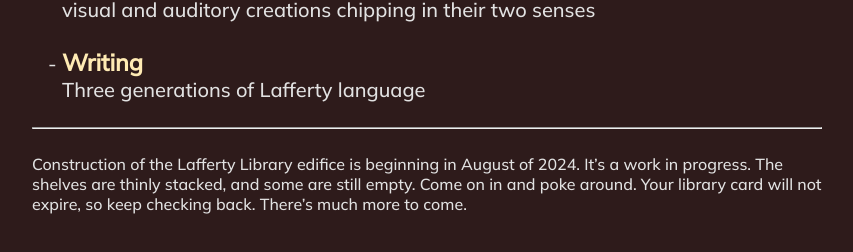
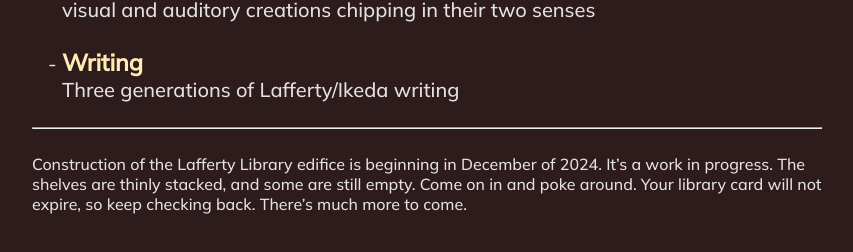
Before and after one commit to royalsaltmerchant/lafferty-library, a plain HTML site: page index.html in a window 1280 px wide. Shown: the part 418-670 px from the top of the page, without its empty margins (213-1066 px from the left). Drawn offline with Linux system fonts and the light colour scheme.

Commit message:
index text update

```diff
--- a/index.html
+++ b/index.html
@@ -66,14 +66,14 @@
         <br />
         <li>
           <h3><a href="/writing">Writing</a></h3>
-          <p>Three generations of Lafferty language</p>
+          <p>Three generations of Lafferty/Ikeda writing</p>
         </li>
       </ul>
       <br />
       <hr />
       <br />
       <small>
-        Construction of the Lafferty Library edifice is beginning in August of
+        Construction of the Lafferty Library edifice is beginning in December of
         2024. It’s a work in progress. The shelves are thinly stacked, and some
         are still empty. Come on in and poke around. Your library card will not
         expire, so keep checking back. There’s much more to come.
```
